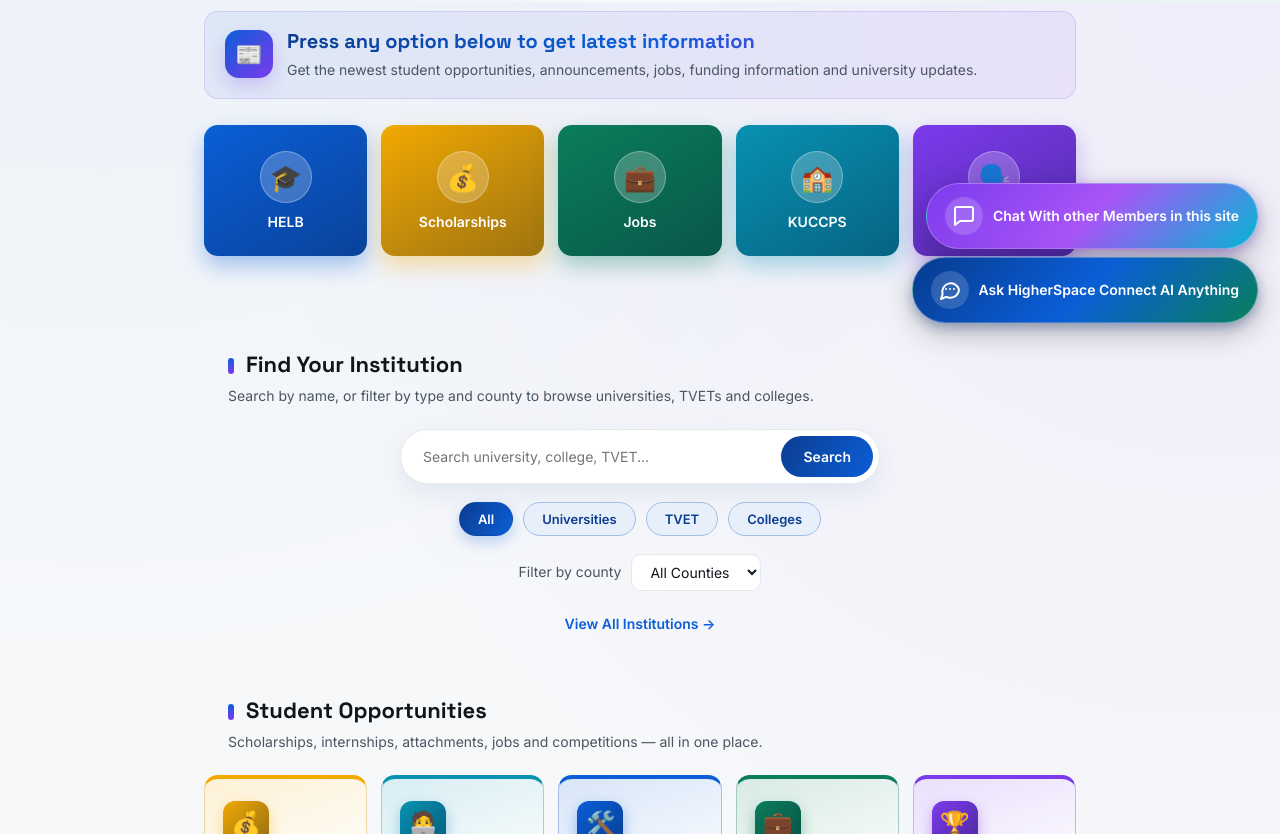
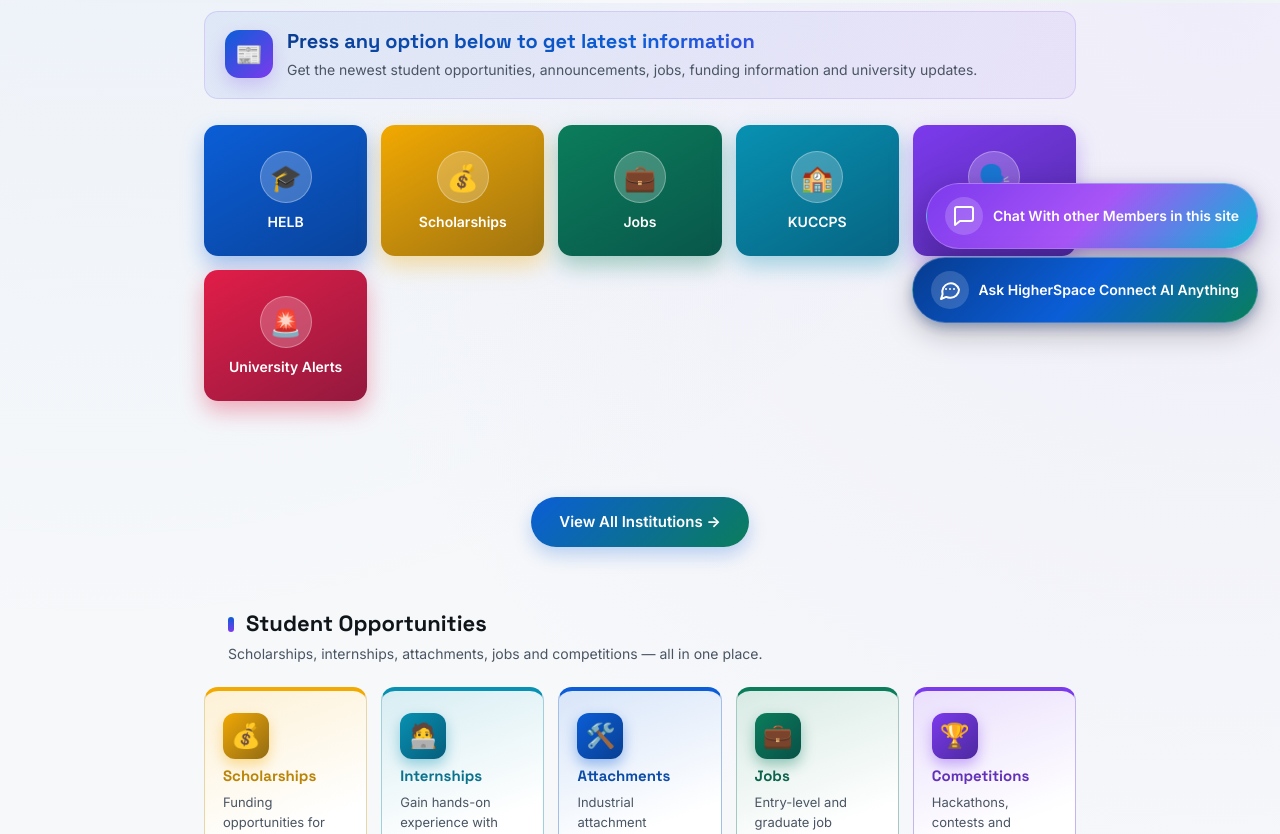
Before and after one commit to mikelatvia076-max/ads, a website: page public/index.html in a window 1280 px wide. Shown: the part 455-1289 px from the top of the page. Drawn offline with Linux system fonts and the light colour scheme; no server answers; files whose address does not match are found by name.

Commit message:
Update index and styles

```diff
--- a/public/index.html
+++ b/public/index.html
@@ -781,6 +781,16 @@
         </button>
 
 
+        <button
+            type="button"
+            class="alerts-category"
+            onclick="location.href='category.html?type=university-alerts'"
+        >
+            <span class="cat-icon">🚨</span>
+            <span>University Alerts</span>
+        </button>
+
+
     </div>
 
 </section>
@@ -791,65 +801,6 @@
 ===================================================== -->
 
 <section class="institutions-section" id="institutionsSection">
-
-    <div class="section-heading">
-        <h2>Find Your Institution</h2>
-        <p>
-            Search by name, or filter by type and county to
-            browse universities, TVETs and colleges.
-        </p>
-    </div>
-
-    <div class="institutions-search">
-
-        <input
-            type="search"
-            id="institutionSearchInput"
-            placeholder="Search university, college, TVET..."
-            autocomplete="off"
-        >
-
-        <button type="button" onclick="goToInstitutionSearch()">
-            Search
-        </button>
-
-    </div>
-
-    <div class="institutions-filters" id="institutionsFilters">
-
-        <button type="button" class="filter-chip active" data-filter="all" onclick="setInstitutionFilter('all', this)">
-            All
-        </button>
-
-        <button type="button" class="filter-chip" data-filter="university" onclick="setInstitutionFilter('university', this)">
-            Universities
-        </button>
-
-        <button type="button" class="filter-chip" data-filter="tvet" onclick="setInstitutionFilter('tvet', this)">
-            TVET
-        </button>
-
-        <button type="button" class="filter-chip" data-filter="college" onclick="setInstitutionFilter('college', this)">
-            Colleges
-        </button>
-
-    </div>
-
-    <div class="institutions-county">
-
-        <label for="countyFilter">Filter by county</label>
-
-        <select id="countyFilter" onchange="setCountyFilter(this.value)">
-            <option value="">All Counties</option>
-            <option value="nairobi">Nairobi</option>
-            <option value="mombasa">Mombasa</option>
-            <option value="kisumu">Kisumu</option>
-            <option value="nakuru">Nakuru</option>
-            <option value="uasin-gishu">Uasin Gishu</option>
-            <option value="kiambu">Kiambu</option>
-        </select>
-
-    </div>
 
     <a href="institutions.html" class="institutions-view-all">
         View All Institutions →
--- a/public/style.css
+++ b/public/style.css
@@ -385,6 +385,10 @@
     --accent: var(--purple);
 }
 
+.categories button.alerts-category {
+    --accent: #e11d48;
+}
+
 /* =====================================================
    SHARED SECTION HEADING
    (used by Institutions / Opportunities / Courses /
@@ -546,15 +550,23 @@
     display: block;
     width: fit-content;
     margin: 0 auto;
-
-    font-size: 14px;
-    font-weight: 600;
-    color: var(--sky);
+    padding: 13px 28px;
+
+    font-size: 15px;
+    font-weight: 700;
+    color: #fff;
     text-decoration: none;
+
+    background: linear-gradient(135deg, var(--sky), var(--green));
+    border-radius: 50px;
+    box-shadow: 0 8px 18px rgba(11, 94, 215, 0.25);
+
+    transition: transform 0.2s ease, box-shadow 0.2s ease;
 }
 
 .institutions-view-all:hover {
-    text-decoration: underline;
+    transform: translateY(-2px);
+    box-shadow: 0 12px 24px rgba(11, 94, 215, 0.35);
 }
 
 .institutions-results-grid {
```
